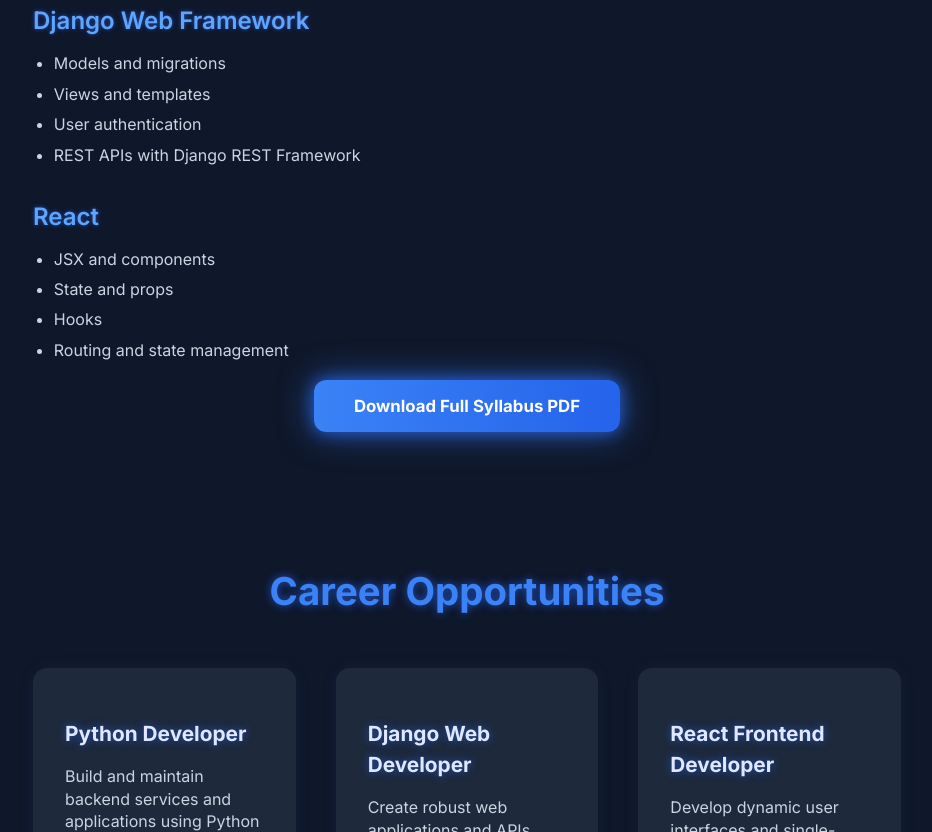
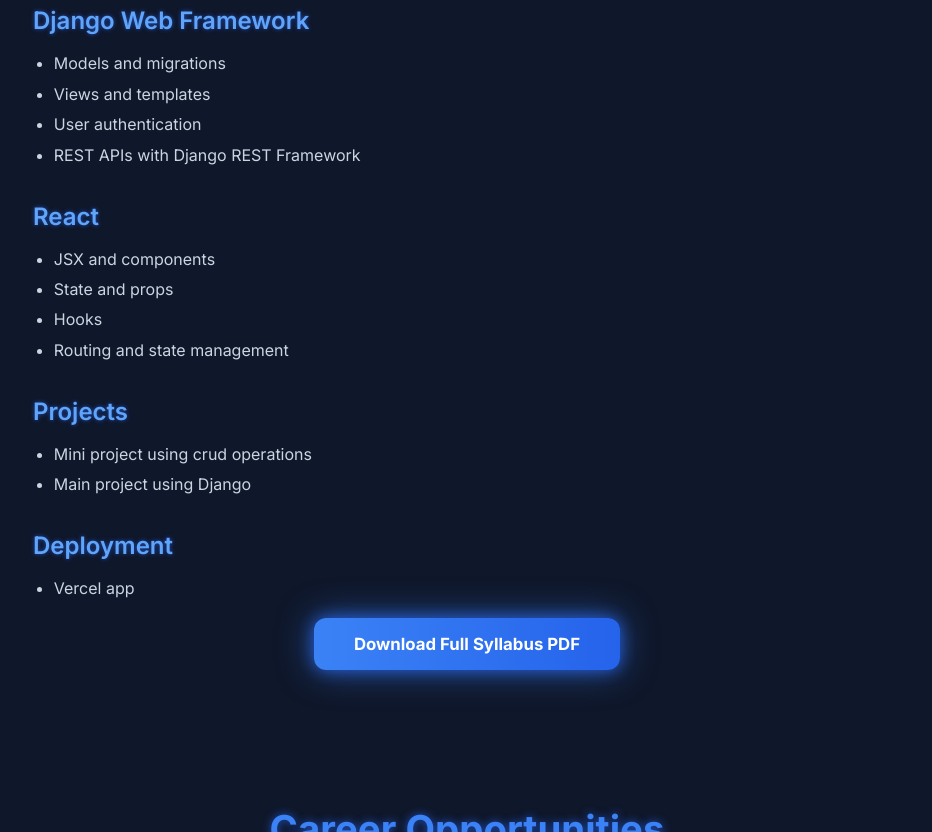
Before and after one commit to robinshiji/syllabus-tracker, a plain HTML site: page index.html in a window 1280 px wide. Shown: the part 1168-2000 px from the top of the page, without its empty margins (173-1105 px from the left). Drawn offline with Linux system fonts and the light colour scheme.

Commit message:
features added

```diff
--- a/index.html
+++ b/index.html
@@ -1,5 +1,5 @@
 <!DOCTYPE html>
-<html lang="en" class="scroll-smooth">
+<html lang="en" style="scroll-behavior: smooth;">
 <head>
   <meta charset="UTF-8" />
   <meta name="viewport" content="width=device-width, initial-scale=1" />
@@ -19,9 +19,10 @@
  <header class="hero" role="banner" aria-label="Python Full Stack Developer Course introduction">
   <div class="hero-container">
     <div class="hero-text">
-      <h1>Python Full Stack Developer Course</h1>
+      <h1>Python Full Stack Developer </h1>
       <p>Learn Python, Django, and React from scratch with real-world projects.</p>
-      <button class="btn-glow" id="viewSyllabusBtn" aria-label="View Syllabus button">View Syllabus</button>
+     <a href="#syllabus" class="btn-glow" aria-label="View Syllabus button">View Syllabus</a>
+
     </div>
   </div>
 </header>
@@ -70,8 +71,26 @@
       </ul>
     </div>
 
+	<div class="syllabus-group" aria-labelledby="reactTitle">
+      <h3 id="reactTitle">Projects</h3>
+      <ul>
+        <li>Mini project using crud operations</li>
+        <li>Main project using Django</li>
+      </ul>
+    </div>
+
+	<div class="syllabus-group" aria-labelledby="reactTitle">
+      <h3 id="reactTitle">Deployment</h3>
+      <ul>
+        <li>Vercel app</li>
+
+      </ul>
+    </div>
+
+
+
     <div class="pdf-download">
-      <a href="python django full stack syllabus.pdf" download class="btn-glow" aria-label="Download full syllabus as PDF">
+      <a href="python django react training syllabus.pdf" download class="btn-glow" aria-label="Download full syllabus as PDF">
         Download Full Syllabus PDF
       </a>
     </div>
```
Also changed, not shown: 2 other files.
